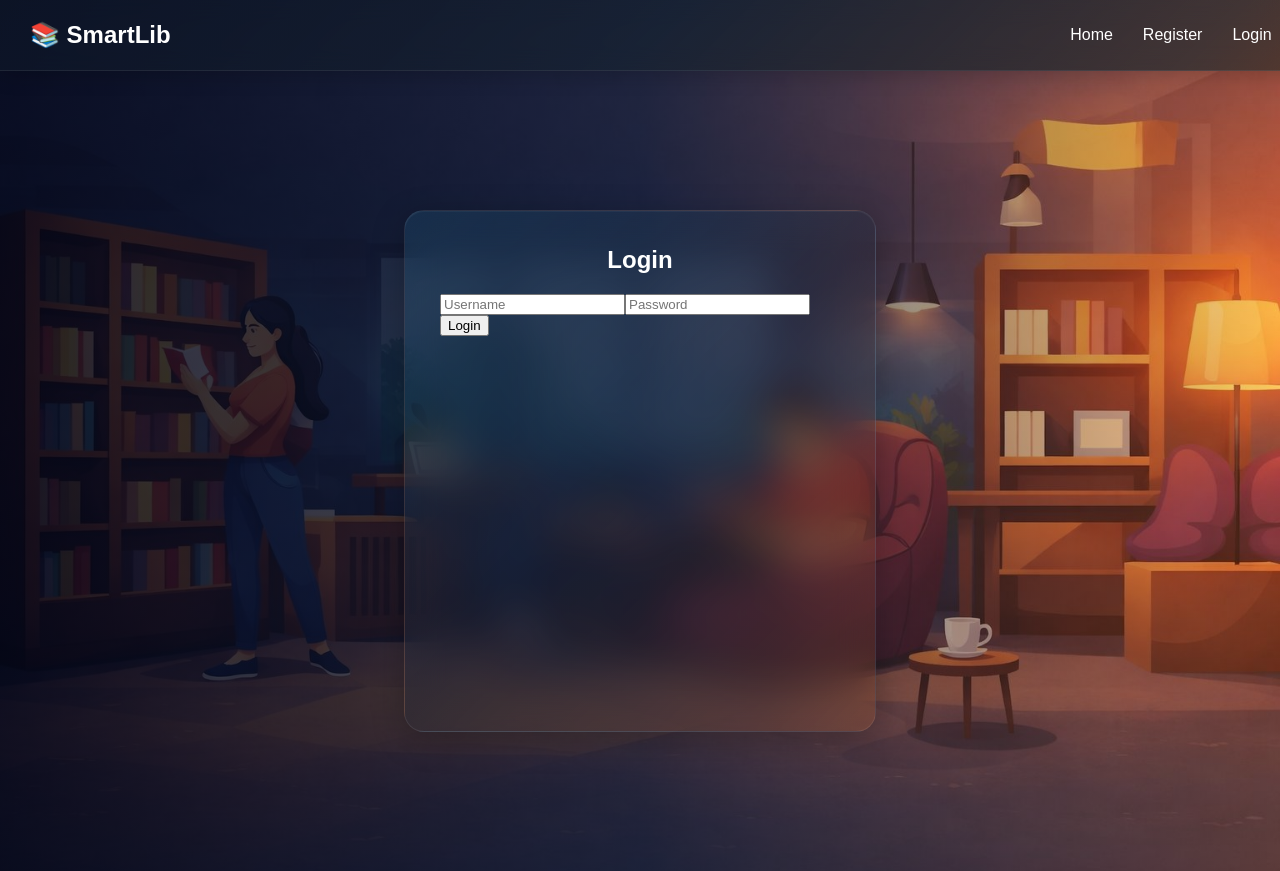
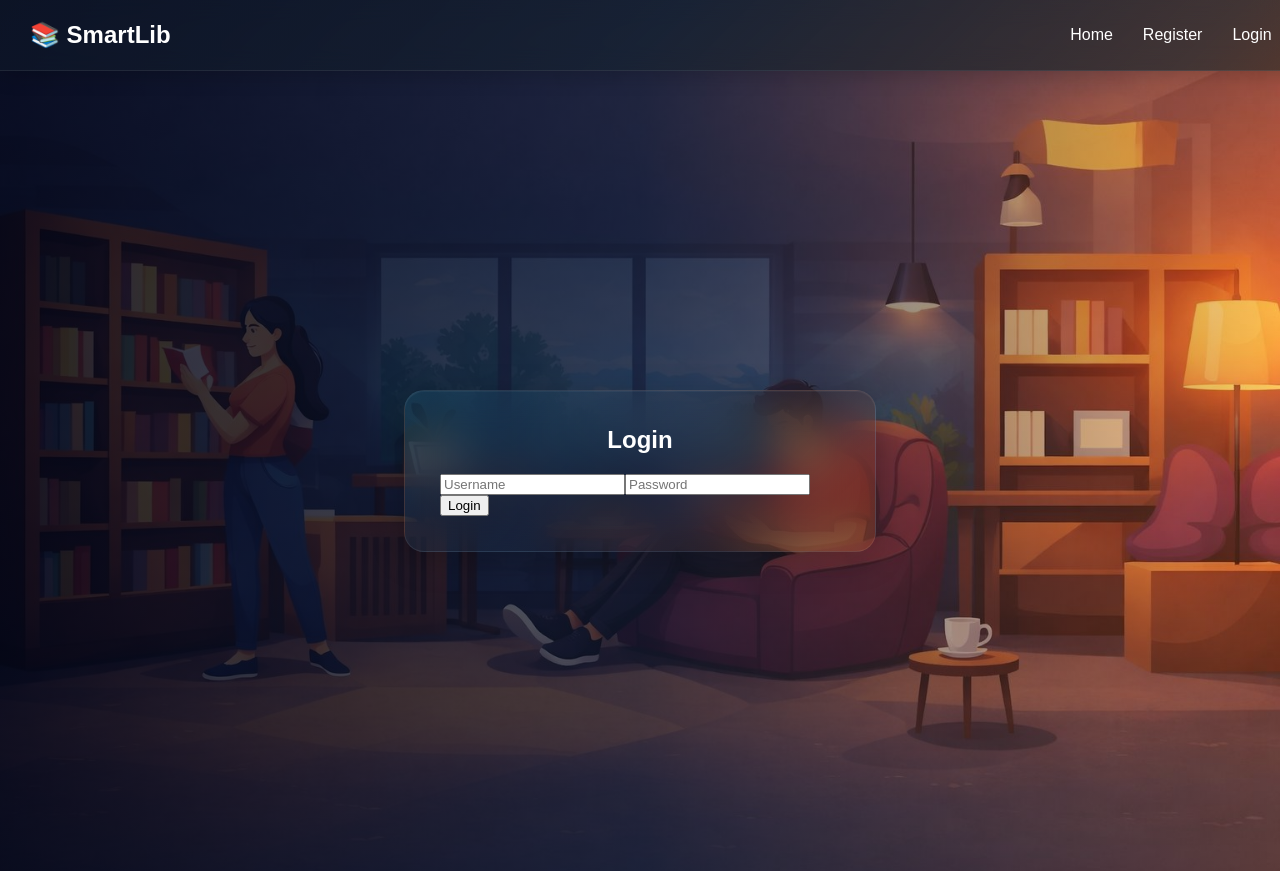
Before and after one commit to naagarSaloni/libraryManagement-, a React app in the folder frontend/: page /login in a window 1280 px wide. Shown: the top 871 px of the page. Built offline with nearby package versions, Linux system fonts and the light colour scheme; the HTML template or start-up script is replaced by a standard one.

Commit message:
Update Auth.css

```diff
--- a/frontend/src/pages/Auth.css
+++ b/frontend/src/pages/Auth.css
@@ -40,7 +40,7 @@ body {
 
 .auth-card {
   width: 400px;
-  min-height: 450px;
+  height: auto;
   padding: 35px;
   border-radius: 20px;
 
@@ -61,6 +61,11 @@ body {
     inset 0 1px 1px rgba(255, 255, 255, 0.05);
 
   border: 1px solid rgba(255, 255, 255, 0.08);
+}
+
+.login-card {
+  height:auto;
+  padding: 20px;
 }
 
 .auth-card h2 {
```
